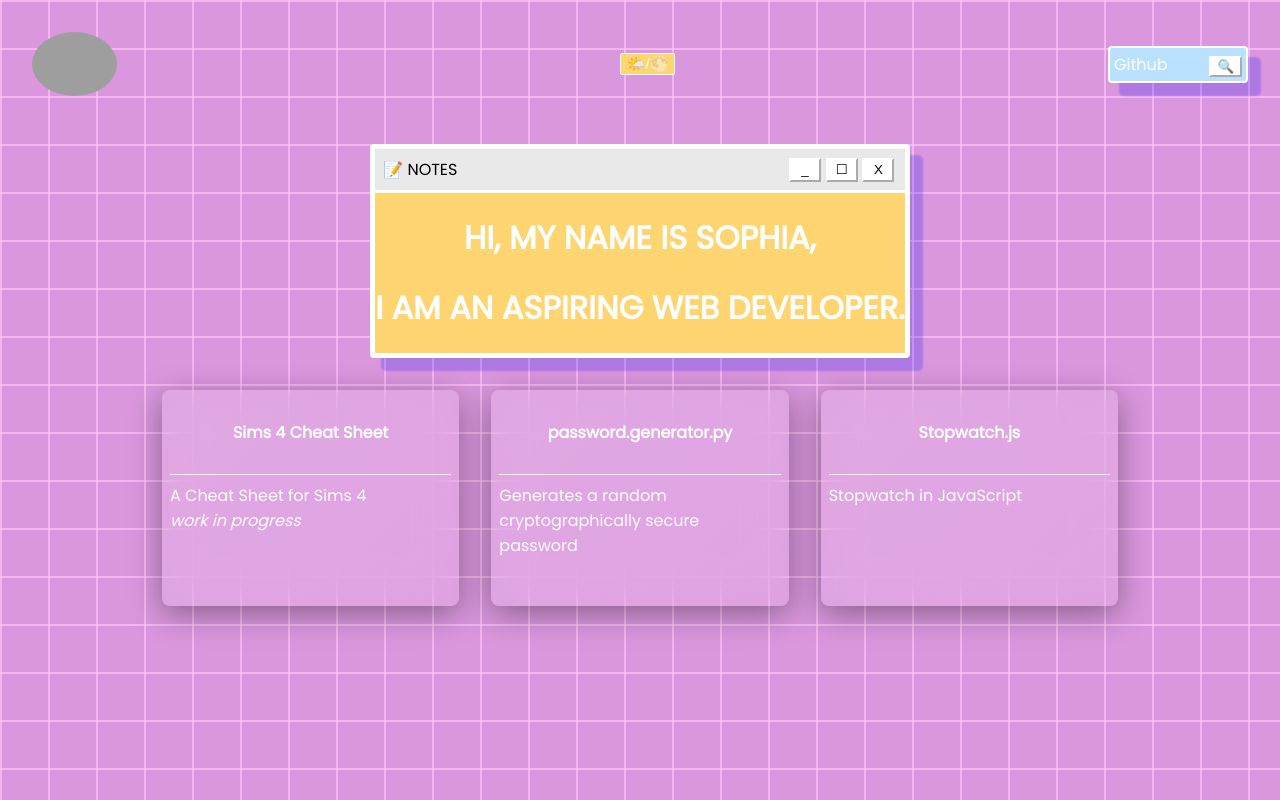
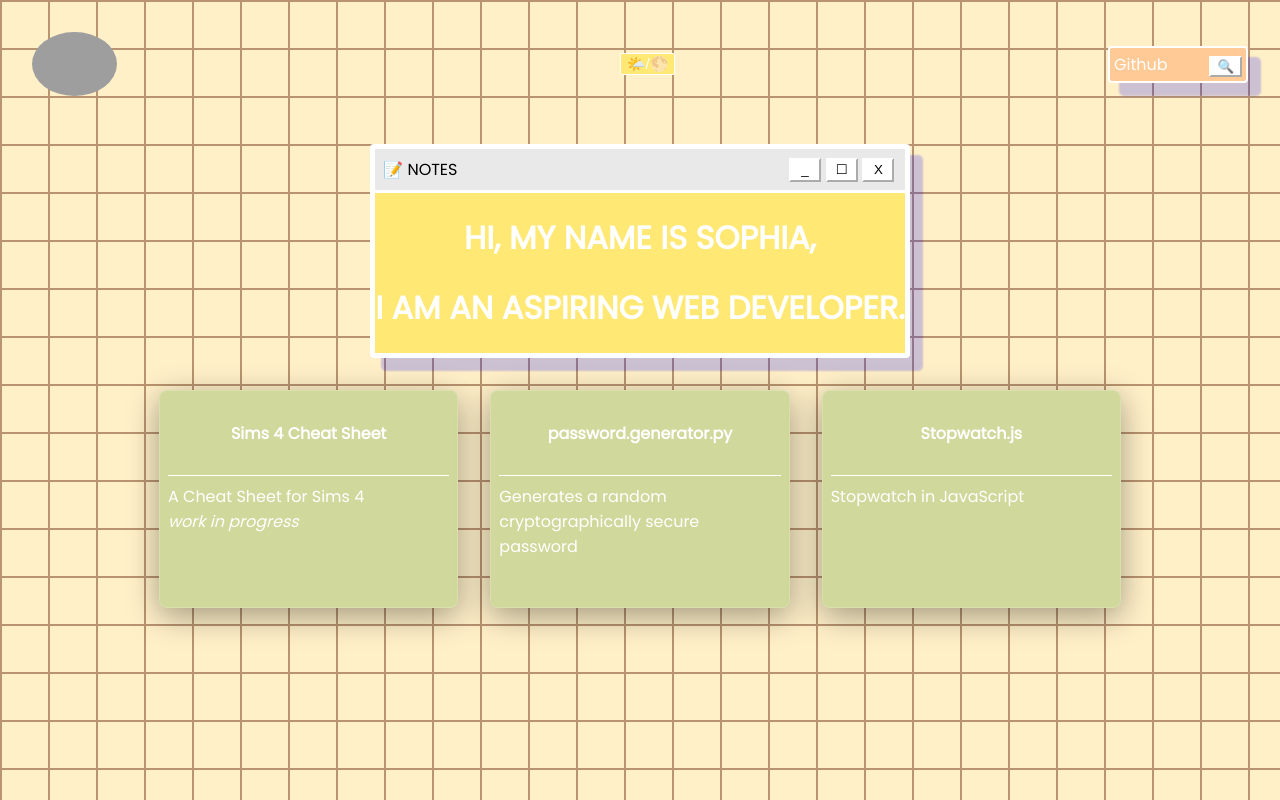
Before and after one commit to Sopvia/Portfolio, a plain HTML site: page index.html in a window 1280 px wide. Drawn offline with Linux system fonts and the light colour scheme; grey boxes are pictures that could not be loaded.

Commit message:
color changes

```diff
--- a/index.css
+++ b/index.css
@@ -1,9 +1,10 @@
 @media all {
   :root {
-    --background: #000;
     --text: #fff;
-    --win1bg: #ffd571;
+    --winbg: #ffe874;
     --windowbar: #e9e9e9;
+    --github: #ffca95;
+    --projectbg: #d1d89b;
   }
 
   body {
@@ -15,12 +16,9 @@
     width: 100%;
     /* height: 100vh; */
 
-    background: rgb(218, 151, 221);
-    background-image: linear-gradient(
-        rgba(255, 195, 249, 0.7) 0.1em,
-        transparent 0.1em
-      ),
-      linear-gradient(90deg, rgba(255, 195, 249, 0.7) 0.1em, transparent 0.1em);
+    background: #fff0c8;
+    background-image: linear-gradient(#b99470 0.1em, transparent 0.1em),
+      linear-gradient(90deg, #b99470 0.1em, transparent 0.1em);
     background-size: 3em 3em;
   }
 
@@ -47,9 +45,9 @@
 
   #mode {
     margin-left: 70px;
-    color: white;
+    color: var(--text);
     font-size: 15px;
-    background-color: #ffd571;
+    background-color: var(--winbg);
     border: white 1px solid;
     border-radius: 2px;
     cursor: pointer;
@@ -68,7 +66,7 @@
 
   #mode.dark:hover {
     background-color: #ffd571;
-    color: white;
+    color: var(--text);
     border: white;
   }
 
@@ -76,7 +74,7 @@
     border: 2px solid white;
     padding: 0.25rem;
     width: 8rem;
-    background-color: #bae1ff;
+    background-color: var(--github);
     box-shadow: 12px 12px 2px 1px rgba(0, 0, 255, 0.2);
     display: flex;
     justify-content: space-between;
@@ -115,7 +113,7 @@
     border-radius: 0.25rem;
     box-shadow: 12px 12px 2px 1px rgba(0, 0, 255, 0.2);
     margin: 1rem;
-    background-color: var(--win1bg);
+    background-color: var(--winbg);
   }
 
   #window.dark {
@@ -167,20 +165,29 @@
     flex-direction: column;
     margin: 1rem;
     padding: 0.5rem;
+    background-color: #d1d89b;
+    /* background: linear-gradient(
+      135deg,
+      rgba(255, 255, 255, 0.15),
+      rgba(255, 255, 255, 0.1)
+    ); */
+    -webkit-backdrop-filter: blur(20px);
+    backdrop-filter: blur(20px);
+    box-shadow: 0 8px 32px 0 rgba(0, 0, 0, 0.37);
+    border: 1px solid rgba(255, 255, 255, 0.18);
+    border-radius: 0.5rem;
+    transition: all linear 200ms;
+    text-decoration: none;
+    flex-basis: 50%;
+    flex-grow: 0;
+  }
+
+  .project.dark {
     background: linear-gradient(
       135deg,
       rgba(255, 255, 255, 0.15),
       rgba(255, 255, 255, 0.1)
     );
-    -webkit-backdrop-filter: blur(20px);
-    backdrop-filter: blur(20px);
-    box-shadow: 0 8px 32px 0 rgba(0, 0, 0, 0.37);
-    border: 1px solig rgba(255, 255, 255, 0.18);
-    border-radius: 0.5rem;
-    transition: all linear 200ms;
-    text-decoration: none;
-    flex-basis: 50%;
-    flex-grow: 0;
   }
 
   .project:hover {
--- a/main.js
+++ b/main.js
@@ -14,4 +14,10 @@ function switchMode() {
   //Mode switch
   let modeSwitch = document.getElementById("mode");
   modeSwitch.classList.toggle("dark");
+
+  //Projects
+  let projects = document.getElementsByClassName("project");
+  for (const project of projects) {
+    project.classList.toggle("dark");
+  }
 }
```
